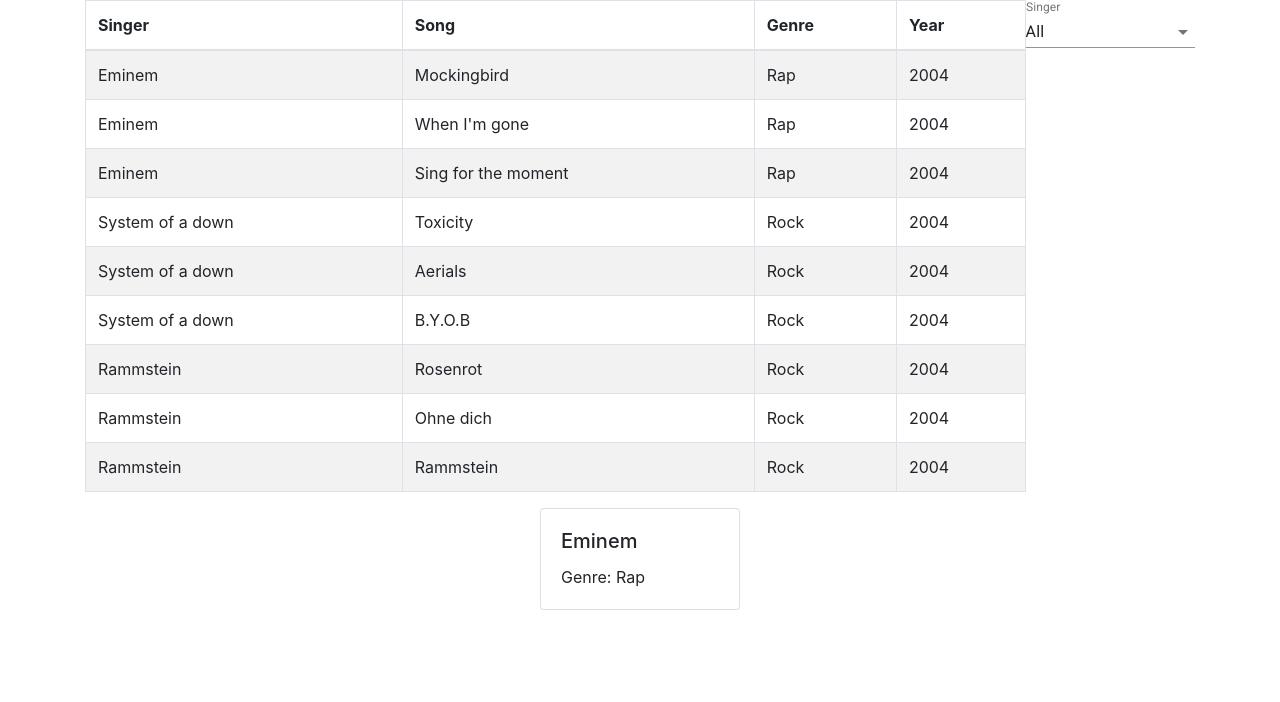
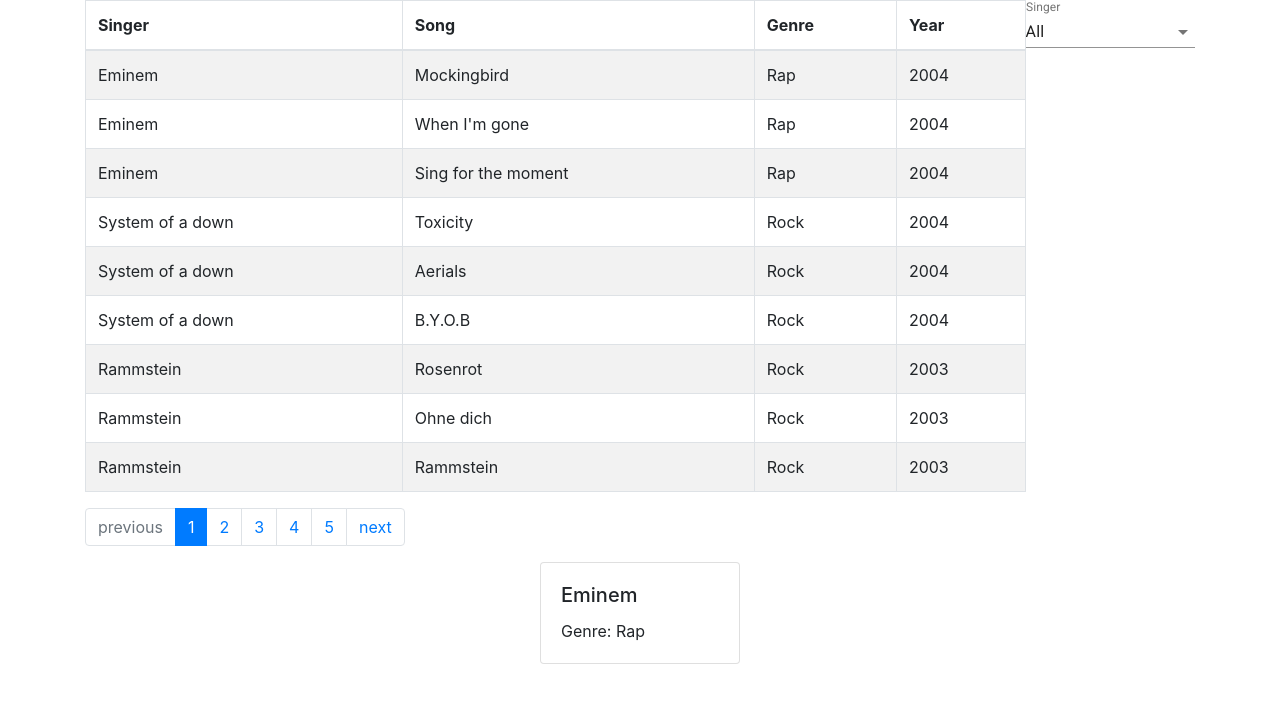
Before and after one commit to ivan-zhukouski/my-test-app, a React (Create React App) app: page / in a window 1280 px wide. Shown: the top 702 px of the page. Built offline with nearby package versions, Linux system fonts and the light colour scheme; data requests are answered from the project's data file.

Commit message:
added some pagination

```diff
--- a/api/db.json
+++ b/api/db.json
@@ -25,7 +25,7 @@
         "Rosenrot", "Ohne dich", "Rammstein"
       ],
       "genre": "Rock",
-      "year": "2004"
+      "year": "2003"
     }
   ]
 
--- a/package.json
+++ b/package.json
@@ -13,6 +13,7 @@
     "react": "^16.12.0",
     "react-bootstrap": "^1.0.0-beta.16",
     "react-dom": "^16.12.0",
+    "react-paginate": "^6.3.2",
     "react-scripts": "3.3.1"
   },
   "scripts": {
--- a/src/App.css
+++ b/src/App.css
@@ -0,0 +1,3 @@
+.pointer{
+    cursor: pointer;
+}
--- a/src/App.js
+++ b/src/App.js
@@ -4,6 +4,8 @@
 import ActiveSound from './Components/ActiveSound'
 import FilterComponent from './Components/FilterComponent'
 import _ from 'lodash'
+import './App.css'
+import ReactPaginate from 'react-paginate'
 
 const url = 'http://localhost:4000/sounds';
 
@@ -11,10 +13,12 @@
     constructor(props){
         super(props);
         this.state = {
-            data: null,
+            isModeSelected: false,
+            data: [],
             active: 0,
             sort:'asc',
             sortField: 'id',
+            currentPage: 0,
         };
     }
 componentDidMount() {
@@ -40,15 +44,15 @@
     }
     onSort = sortField => {
         const cloneData = this.state.data.concat();
-        const sortType = this.state.sort === 'asc' ? 'desc' : 'asc';
-        const orderedData = _.orderBy(cloneData, sortField, sortType);
-        this.setState({
-            data: orderedData,
-            sort: sortType,
-            sortField
-        })
+        const sort = this.state.sort === 'asc' ? 'desc' : 'asc';
+        const data = _.orderBy(cloneData, sortField, sort);
+        this.setState({ data, sort, sortField })
     };
+    pageChangeHandler = ({selected}) => (
+        this.setState({currentPage: selected})
+    );
     render() {
+        const pageSize = 2;
         console.log(this.state.data);
         return(
             <div className='container'>
@@ -56,6 +60,27 @@
                   <SoundList onSort={this.onSort} data={this.state.data} update={this.updateData.bind(this)} />
                   <FilterComponent data={this.state.data} />
               </div>
+                {
+                    this.state.data.length > pageSize ? <ReactPaginate
+                        previousLabel={'previous'}
+                        nextLabel={'next'}
+                        breakLabel={'...'}
+                        breakClassName={'break-me'}
+                        pageCount={5}
+                        marginPagesDisplayed={2}
+                        pageRangeDisplayed={5}
+                        onPageChange={this.pageChangeHandler}
+                        containerClassName={'pagination'}
+                        activeClassName={'active'}
+                        pageClassName="page-item"
+                        pageLinkClassName="page-link"
+                        previousClassName="page-item"
+                        nextClassName="page-item"
+                        previousLinkClassName="page-link"
+                        nextLinkClassName="page-link"
+                    /> : null
+                }
+
               <ActiveSound data={this.state.data} active={this.state.active} />
             </div>
         )
--- a/src/Components/SoundList.js
+++ b/src/Components/SoundList.js
@@ -13,10 +13,10 @@
         <Table striped bordered hover>
             <thead>
             <tr>
-                <th onClick={onSort.bind(null, 'singer')}>Singer</th>
+                <th onClick={onSort.bind(null, 'singer')} className='pointer'>Singer</th>
                 <th>Song</th>
-                <th onClick={onSort.bind(null, 'genre')}>Genre</th>
-                <th onClick={onSort.bind(null, 'year')}>Year</th>
+                <th onClick={onSort.bind(null, 'genre')} className='pointer'>Genre</th>
+                <th onClick={onSort.bind(null, 'year')} className='pointer'>Year</th>
             </tr>
             </thead>
             <tbody>
```
Also changed, not shown: 1 other file (tests, documents, lock files or other folders).
